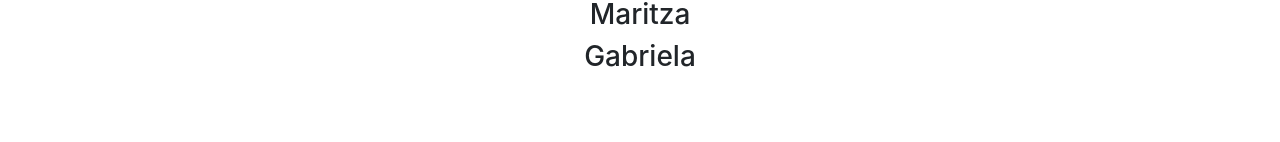
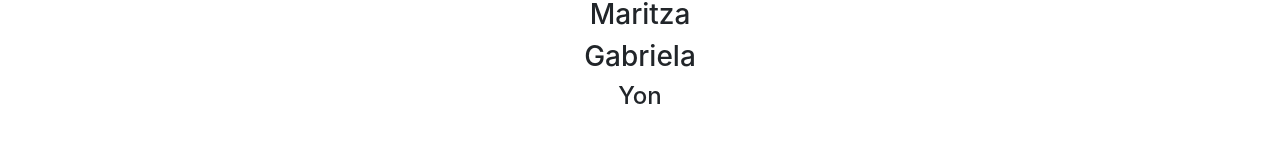
Before and after one commit to creator-krixus/proyecto_final, a React (Create React App) app in the folder frontend/: page / in a window 1280 px wide. Shown: the part 206-348 px from the top of the page. Built offline with nearby package versions, Linux system fonts and the light colour scheme; the HTML template or start-up script is replaced by a standard one.

Commit message:
Feature: Add name Yon

```diff
--- a/frontend/src/components/home/Home.jsx
+++ b/frontend/src/components/home/Home.jsx
@@ -7,7 +7,7 @@ export default function Home() {
             <h1>Secretaria de Movilidad</h1>
             <h3>Maritza</h3>
             <h3>Gabriela</h3>
-
+            <h4>Yon</h4>
         </div>
     )
 }
```
